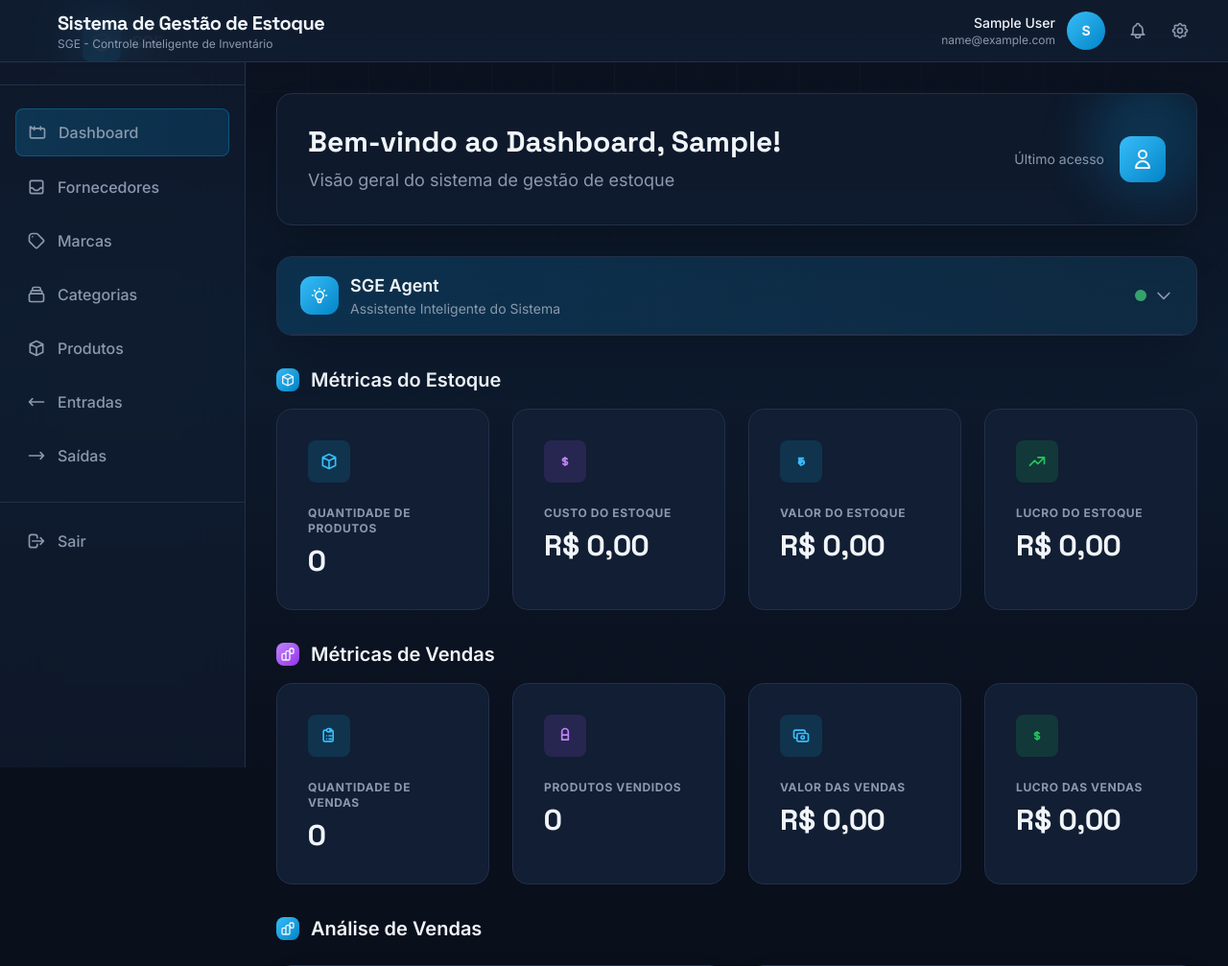
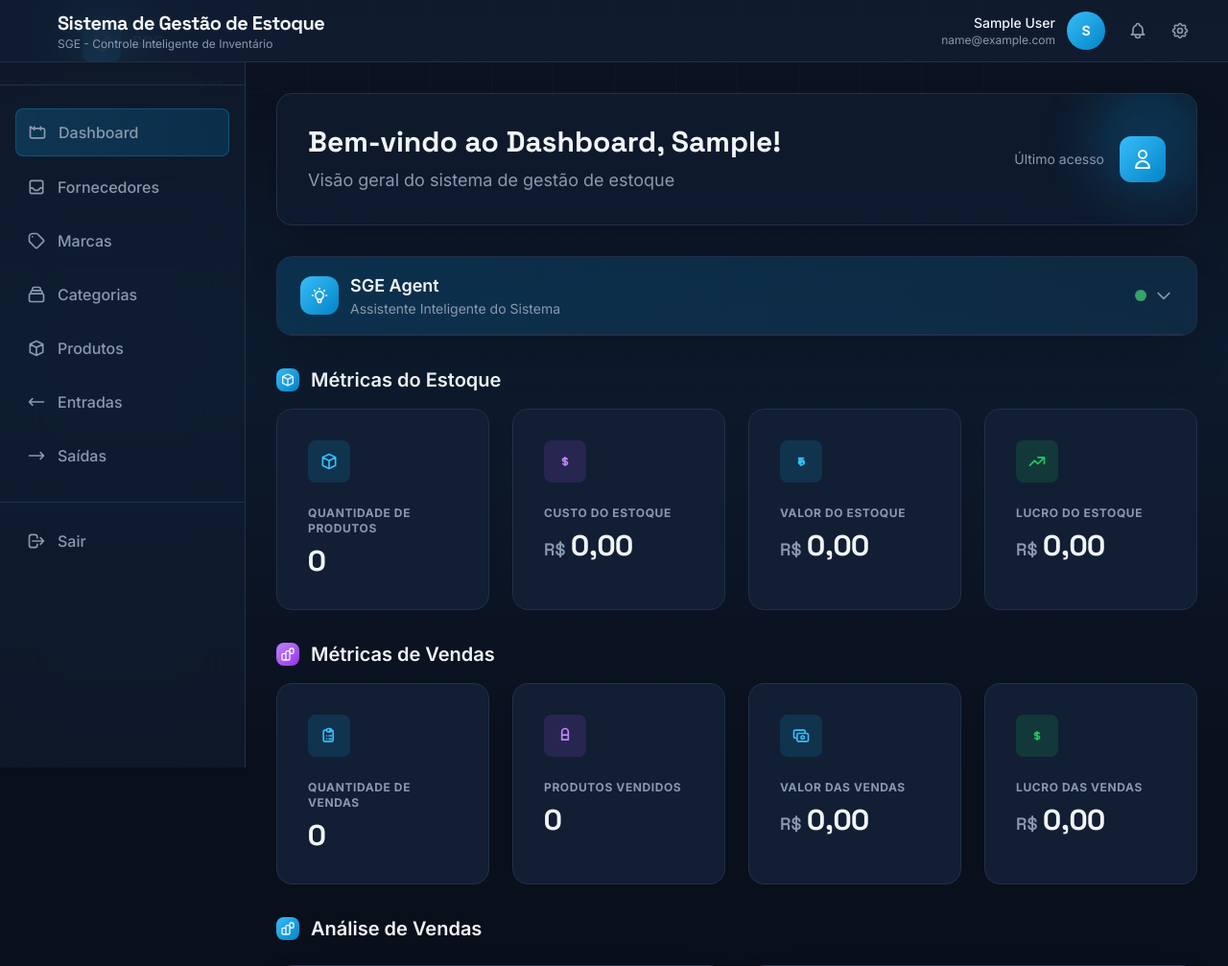
Before and after one commit to GabrielDLobo/02-Inventory-Management-System, a Django app: page /home/ in a window 1280 px wide. Shown: the top 1007 px of the page at 96% size. Run offline with Django 5.2, Linux system fonts and the light colour scheme; the visitor is signed in with stand-in values (Sample User, id 1); data that the repository does not hold is empty.

Commit message:
Corrige quebra de linha em valores monetários (R$ desalinhado do número)
"R$ 31.898,00" e afins estavam quebrando em duas linhas (R$ sozinho em
cima, número embaixo) porque o texto completo não cabia na largura do
card/coluna. Nos cards de métrica (dashboard e produtos, mesmo
componente compartilhado): R$ vira um prefixo menor (text-lg, cor mist)
alinhado à base do número grande, em flex com gap — nunca mais quebra
porque cada parte é medida separadamente. Na tabela de produtos e no
card de preços do detalhe: whitespace-nowrap nas linhas de preço.

Co-Authored-By: Claude Sonnet 5 <noreply@anthropic.com>

```diff
--- a/app/templates/components/_product_metrics.html
+++ b/app/templates/components/_product_metrics.html
@@ -19,7 +19,7 @@
       </svg>
     </div>
     <p class="text-xs font-bold uppercase tracking-wider text-mist mb-2">Custo do Estoque</p>
-    <p class="font-display font-bold text-3xl text-ice tabular-nums">R$ {{ product_metrics.total_cost_price }}</p>
+    <p class="flex items-baseline gap-1.5"><span class="font-display font-semibold text-lg text-mist">R$</span><span class="font-display font-bold text-3xl text-ice tabular-nums">{{ product_metrics.total_cost_price }}</span></p>
   </div>
 
   <!-- Total Selling Price Card -->
@@ -30,7 +30,7 @@
       </svg>
     </div>
     <p class="text-xs font-bold uppercase tracking-wider text-mist mb-2">Valor do Estoque</p>
-    <p class="font-display font-bold text-3xl text-ice tabular-nums">R$ {{ product_metrics.total_selling_price }}</p>
+    <p class="flex items-baseline gap-1.5"><span class="font-display font-semibold text-lg text-mist">R$</span><span class="font-display font-bold text-3xl text-ice tabular-nums">{{ product_metrics.total_selling_price }}</span></p>
   </div>
 
   <!-- Total Profit Card (semântico: lucro = verde) -->
@@ -41,7 +41,7 @@
       </svg>
     </div>
     <p class="text-xs font-bold uppercase tracking-wider text-mist mb-2">Lucro do Estoque</p>
-    <p class="font-display font-bold text-3xl text-ice tabular-nums">R$ {{ product_metrics.total_profit }}</p>
+    <p class="flex items-baseline gap-1.5"><span class="font-display font-semibold text-lg text-mist">R$</span><span class="font-display font-bold text-3xl text-ice tabular-nums">{{ product_metrics.total_profit }}</span></p>
   </div>
 
 </div>
--- a/app/templates/components/_sales_metrics.html
+++ b/app/templates/components/_sales_metrics.html
@@ -30,7 +30,7 @@
       </svg>
     </div>
     <p class="text-xs font-bold uppercase tracking-wider text-mist mb-2">Valor das Vendas</p>
-    <p class="font-display font-bold text-3xl text-ice tabular-nums">R$ {{ sales_metrics.total_sales_value }}</p>
+    <p class="flex items-baseline gap-1.5"><span class="font-display font-semibold text-lg text-mist">R$</span><span class="font-display font-bold text-3xl text-ice tabular-nums">{{ sales_metrics.total_sales_value }}</span></p>
   </div>
 
   <!-- Sales Profit Card (semântico: lucro = verde) -->
@@ -41,7 +41,7 @@
       </svg>
     </div>
     <p class="text-xs font-bold uppercase tracking-wider text-mist mb-2">Lucro das Vendas</p>
-    <p class="font-display font-bold text-3xl text-ice tabular-nums">R$ {{ sales_metrics.total_sales_profit }}</p>
+    <p class="flex items-baseline gap-1.5"><span class="font-display font-semibold text-lg text-mist">R$</span><span class="font-display font-bold text-3xl text-ice tabular-nums">{{ sales_metrics.total_sales_profit }}</span></p>
   </div>
 
 </div>
--- a/products/templates/product_list.html
+++ b/products/templates/product_list.html
@@ -163,8 +163,8 @@
               </td>
               <td class="px-6 py-4 text-right">
                 <div class="space-y-1 tabular-nums">
-                  <div class="text-green-400 font-medium">V: R$ {{ product.selling_price }}</div>
-                  <div class="text-orange-400 text-sm">C: R$ {{ product.cost_price }}</div>
+                  <div class="text-green-400 font-medium whitespace-nowrap">V: R$ {{ product.selling_price }}</div>
+                  <div class="text-orange-400 text-sm whitespace-nowrap">C: R$ {{ product.cost_price }}</div>
                 </div>
               </td>
               <td class="px-6 py-4">
```
Also changed, not shown: products/templates/product_detail.html (+4 -4 lines), app/static/css/tailwind.css, 2 other files.
